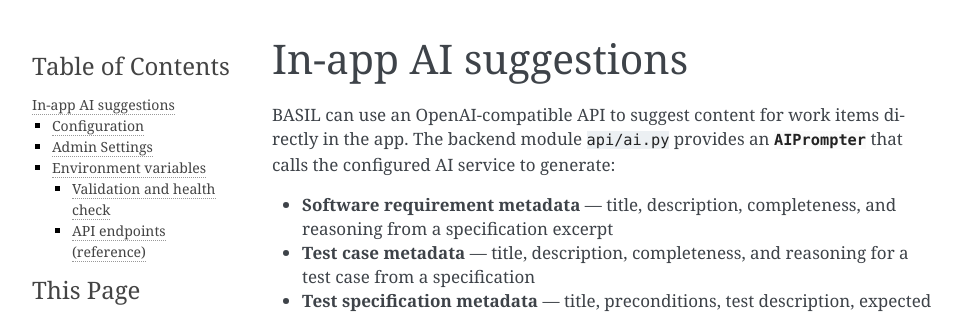
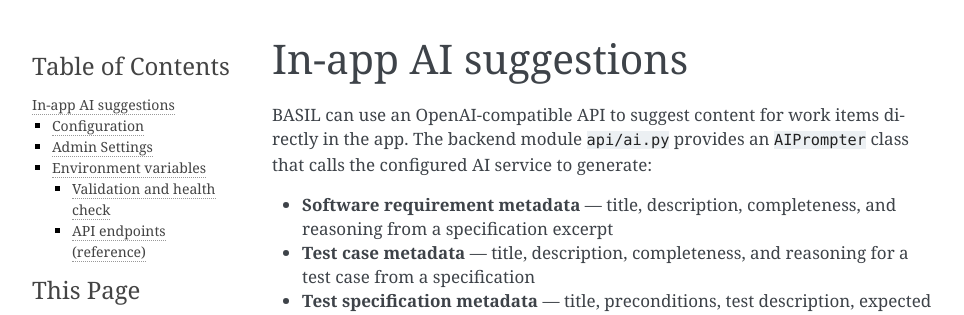
Before and after one commit to elisa-tech/BASIL, a Sphinx documentation site: the page built from docs/source/ai_suggestions.rst, in a window 1280 px wide and 900 px high. Shown: the top 315 px of the window, without its empty margins (148-1112 px from the left). Built offline with Sphinx 7.4.7, drawn with Linux system fonts in a browser that asks for light colours.

```diff
--- a/docs/source/ai_suggestions.rst
+++ b/docs/source/ai_suggestions.rst
@@ -4,7 +4,7 @@ In-app AI suggestions
 =====================
 
 BASIL can use an OpenAI-compatible API to suggest content for work items directly in the app.
-The backend module :file:`api/ai.py` provides an :class:`AIPrompter` that calls the configured AI service to generate:
+The backend module :file:`api/ai.py` provides an ``AIPrompter`` class that calls the configured AI service to generate:
 
 - **Software requirement metadata** — title, description, completeness, and reasoning from a specification excerpt
 - **Test case metadata** — title, description, completeness, and reasoning for a test case from a specification
@@ -103,7 +103,7 @@ Example:
    export BASIL_AI_TOKEN="sk-..."
 
 Validation and health check
---------------------------
+---------------------------
 
 - On each AI request, the backend checks that **host**, **port**, and **model** are set (via settings or environment). If any is missing, the API returns a precondition failed response and the in-app suggestion feature will not call the AI.
 - A **health check** endpoint (used by the app to verify AI availability) calls ``GET {base_url}/models``. The AI service must respond with HTTP 200 for the app to consider the AI feature available.
--- a/docs/source/traceability_export.rst
+++ b/docs/source/traceability_export.rst
@@ -6,14 +6,20 @@ Available Export Formats
 ------------------------
 
 - SPDX (JSON-LD, DOT, PNG)
+
   - Generate SPDX traceability artifacts for an API (graph + data)
   - Endpoints:
+
     - ``GET /spdx/apis`` (produce files)
     - ``GET /spdx/apis/export-download`` (download a specific file)
+
 - HTML
+
   - Generate an HTML traceability document for an API mapping view
   - Endpoint: ``GET /html/apis``
+
 - PDF
+
   - Download a PDF rendering of a previously generated HTML export
   - Endpoint: ``GET /html/apis/export-download`` (use ``filename=<...>.pdf``)
 
```
